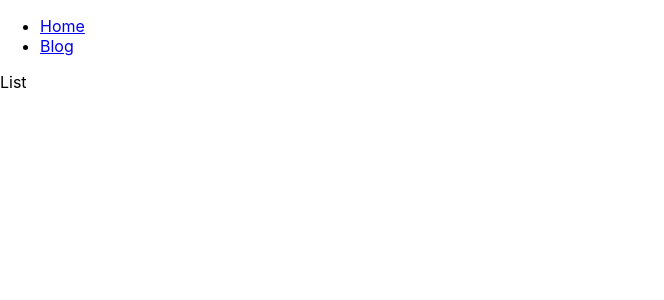
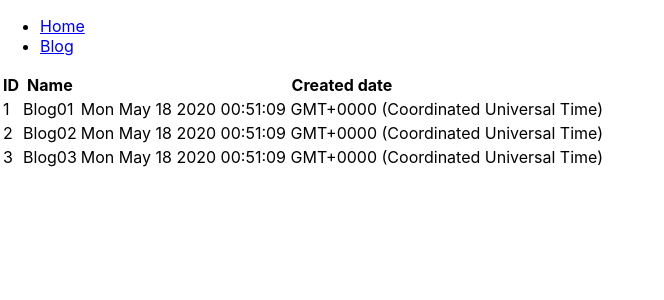
Before and after one commit to honmetha/New-Repository12, a React (Create React App) app in the folder app/: page /blogs in a window 1280 px wide. Shown: the top 300 px of the page, without its empty margins (0-664 px from the left). Built offline with nearby package versions, Linux system fonts and the light colour scheme.

Commit message:
Add react app according to zoom video 00:12:40 - 00:17:00

```diff
--- a/app/src/pages/blog/List.js
+++ b/app/src/pages/blog/List.js
@@ -1,4 +1,5 @@
 import React from "react";
+import BlogList from "./components/BlogList";
 
 const data = [
   {
@@ -19,7 +20,11 @@ const data = [
 ];
 
 const List = () => {
-  return <div>List</div>;
+  return (
+    <div>
+      <BlogList data={data} />
+    </div>
+  );
 };
 
 export default List;
--- /dev/null
+++ b/app/src/pages/blog/components/BlogList.js
@@ -0,0 +1,30 @@
+import React from 'react'
+
+const BlogList = ({data = []}) => {
+  return (
+    <div>
+      <table>
+        <thead>
+          <tr>
+            <th>ID</th>
+            <th>Name</th>
+            <th>Created date</th>
+          </tr>
+        </thead>
+        <tbody>
+          {data.map((row) => {
+            return (
+              <tr>
+                <td>{row.id}</td>
+                <td>{row.name}</td>
+                <td>{row.createdAt.toString()}</td>
+              </tr>
+            );
+          })}
+        </tbody>
+      </table>
+    </div>
+  )
+}
+
+export default BlogList
```
